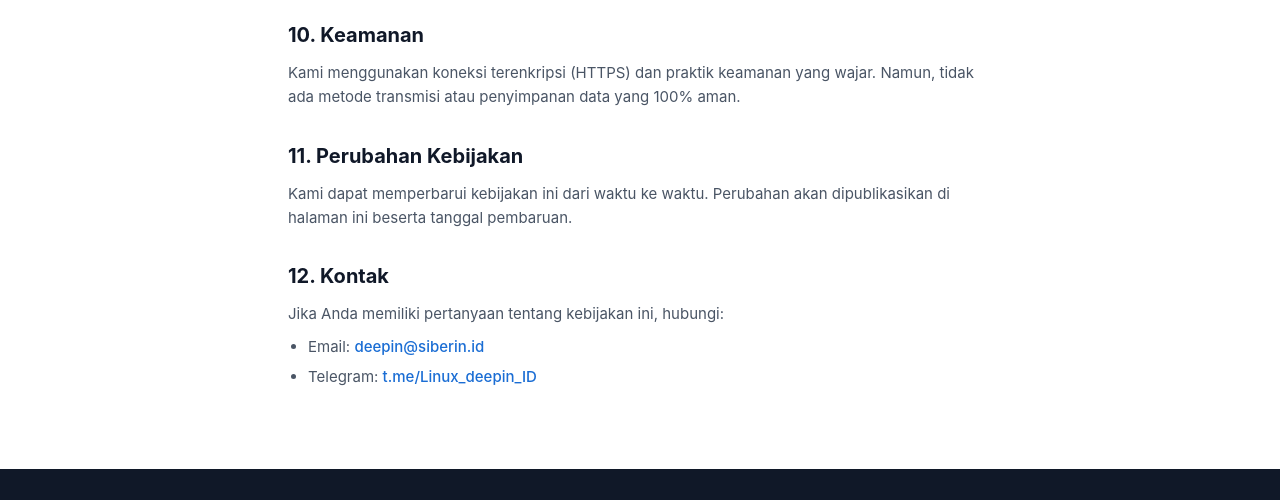
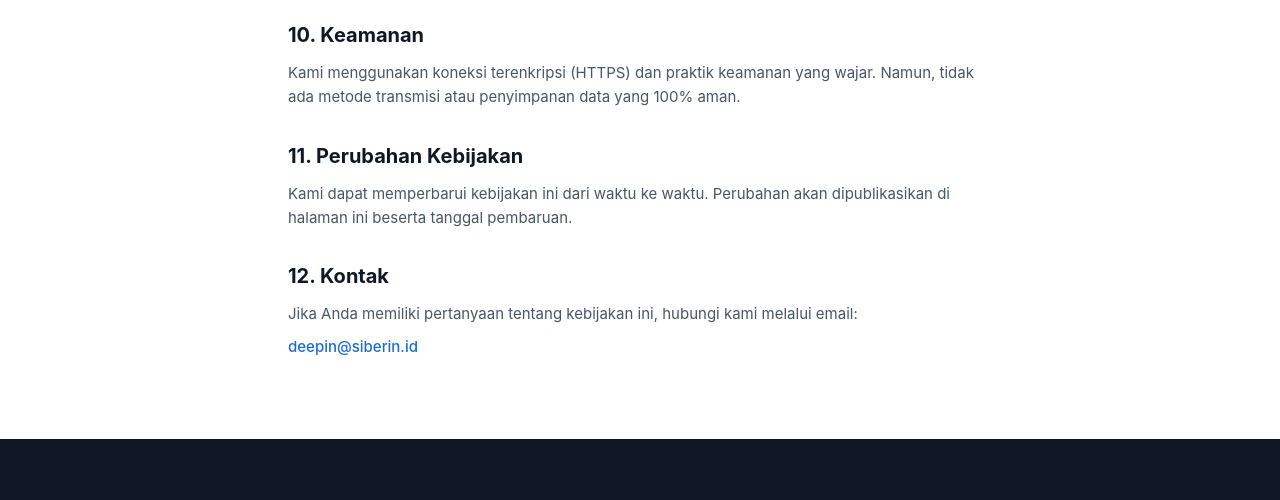
Before and after one commit to deepin-Indonesia/donasi-site, an Astro site: page /privacy in a window 1280 px wide. Shown: the part 2282-2782 px from the top of the page. Built offline with nearby package versions, Linux system fonts and the light colour scheme; Astro itself is replaced by a stand-in of ours.

Commit message:
fix(privacy): bagian kontak hanya email

```diff
--- a/src/pages/privacy.astro
+++ b/src/pages/privacy.astro
@@ -153,11 +153,10 @@ const updated = '11 November 2026';
 
       <section>
         <h2 class="text-xl font-bold text-gray-900 mb-3">12. Kontak</h2>
-        <p>Jika Anda memiliki pertanyaan tentang kebijakan ini, hubungi:</p>
-        <ul class="list-disc pl-5 mt-2 space-y-1.5">
-          <li>Email: <a href="mailto:deepin@siberin.id" class="text-deepin-600 font-medium hover:underline">deepin@siberin.id</a></li>
-          <li>Telegram: <a href="https://t.me/Linux_deepin_ID" target="_blank" rel="noopener" class="text-deepin-600 font-medium hover:underline">t.me/Linux_deepin_ID</a></li>
-        </ul>
+        <p>Jika Anda memiliki pertanyaan tentang kebijakan ini, hubungi kami melalui email:</p>
+        <p class="mt-2">
+          <a href="mailto:deepin@siberin.id" class="text-deepin-600 font-medium hover:underline">deepin@siberin.id</a>
+        </p>
       </section>
     </div>
   </section>
```
